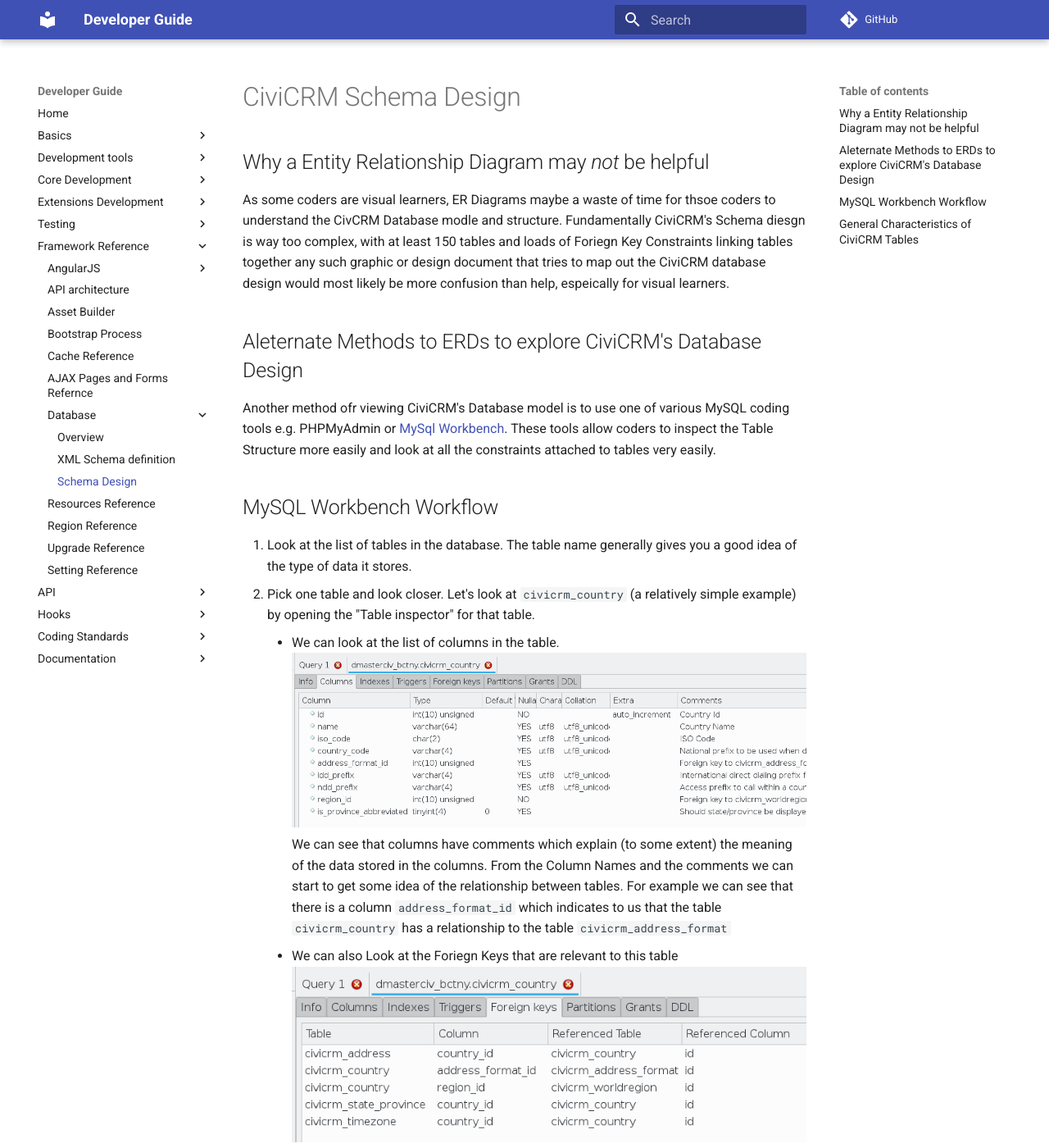
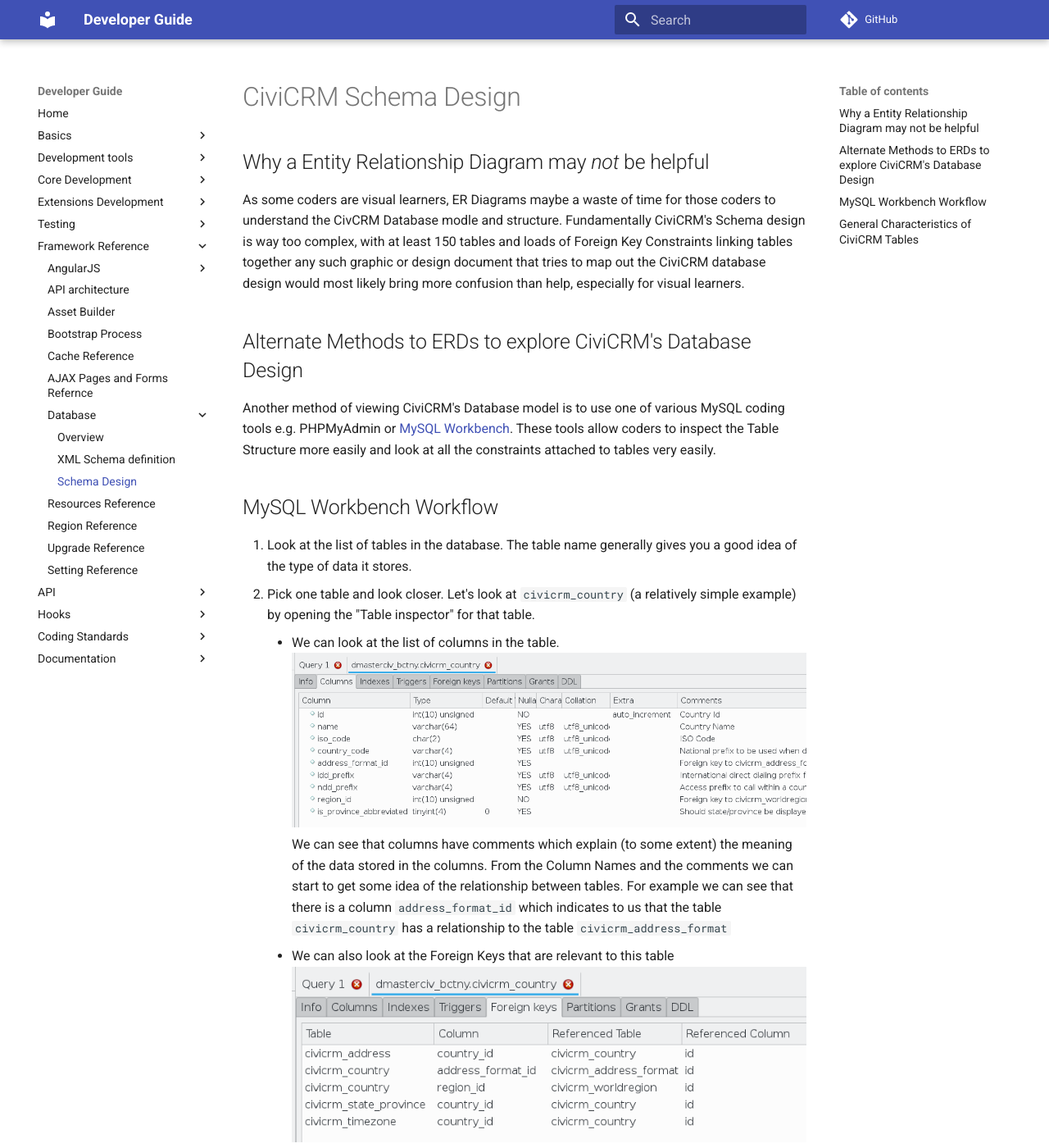
Before and after one commit to civicrm/civicrm-dev-docs, an MkDocs documentation site: the page built from docs/framework/database/schema-design.md, in a window 1280 px wide and 1400 px high. Shown: the whole window at 82% size. Built offline with MkDocs 1.6.1 and Material for MkDocs 9.7.7, drawn with Linux system fonts in a browser that asks for light colours; comment, search, counter and statistics services are not loaded; old or Windows-style settings are respelled for this version of MkDocs; some of the changed text lies outside the part shown.

Commit message:
Typo fixes

```diff
--- a/docs/framework/database/schema-design.md
+++ b/docs/framework/database/schema-design.md
@@ -2,22 +2,22 @@
 
 ## Why a Entity Relationship Diagram may *not* be helpful
 
-As some coders are visual learners, ER Diagrams maybe a waste of time for thsoe coders to understand the CivCRM Database modle and structure. Fundamentally CiviCRM's Schema diesgn is way too complex, with at least 150 tables and loads of Foriegn Key Constraints linking tables together any such graphic or design document that tries to map out the CiviCRM database design would most likely be more confusion than help, espeically for visual learners.
+As some coders are visual learners, ER Diagrams maybe a waste of time for those coders to understand the CivCRM Database modle and structure. Fundamentally CiviCRM's Schema design is way too complex, with at least 150 tables and loads of Foreign Key Constraints linking tables together any such graphic or design document that tries to map out the CiviCRM database design would most likely bring more confusion than help, especially for visual learners.
 
-## Aleternate Methods to ERDs to explore CiviCRM's Database Design
+## Alternate Methods to ERDs to explore CiviCRM's Database Design
 
-Another method ofr viewing CiviCRM's Database model is to use one of various MySQL coding tools e.g. PHPMyAdmin or [MySql Workbench](https://www.mysql.com/products/workbench/). These tools allow coders to inspect the Table Structure more easily and look at all the constraints attached to tables very easily.
+Another method of viewing CiviCRM's Database model is to use one of various MySQL coding tools e.g. PHPMyAdmin or [MySQL Workbench](https://www.mysql.com/products/workbench/). These tools allow coders to inspect the Table Structure more easily and look at all the constraints attached to tables very easily.
 
 ## MySQL Workbench Workflow
 
 1. Look at the list of tables in the database. The table name generally gives you a good idea of the type of data it stores.
 2. Pick one table and look closer. Let's look at `civicrm_country` (a relatively simple example) by opening the "Table inspector" for that table.
     - We can look at the list of columns in the table.
-    ![Mysql Workbench CiviCRM Country Columns](/img/mysql_workbench_civicrm_country_tables.png)
+    ![MySQL Workbench CiviCRM Country Columns](/img/mysql_workbench_civicrm_country_tables.png)
     We can see that columns have comments which explain (to some extent) the meaning of the data stored in the columns. From the Column Names and the comments we can start to get some idea of the relationship between tables. For example we can see that there is a column `address_format_id` which indicates to us that the table `civicrm_country` has a relationship to the table `civicrm_address_format`
-    - We can also Look at the Foriegn Keys that are relevant to this table
-  ![Mysql Workbench CiviCRM Country Foreign Keys](/img/mysql_workbench_civicrm_country_foreign_keys.png)
-  Here we can get more of a comprenshive picture of what tables `civicrm_country` relates to. We can tell that because we see not only what tables are referenced by `civicrm_country` but also the tables that reference `civicrm_country`.
+    - We can also look at the Foreign Keys that are relevant to this table
+  ![MySQL Workbench CiviCRM Country Foreign Keys](/img/mysql_workbench_civicrm_country_foreign_keys.png)
+  Here we can get more of a comprehensive picture of what tables `civicrm_country` relates to. We can tell that because we see not only what tables are referenced by `civicrm_country` but also the tables that reference `civicrm_country`.
 
 ## General Characteristics of CiviCRM Tables
 
```
